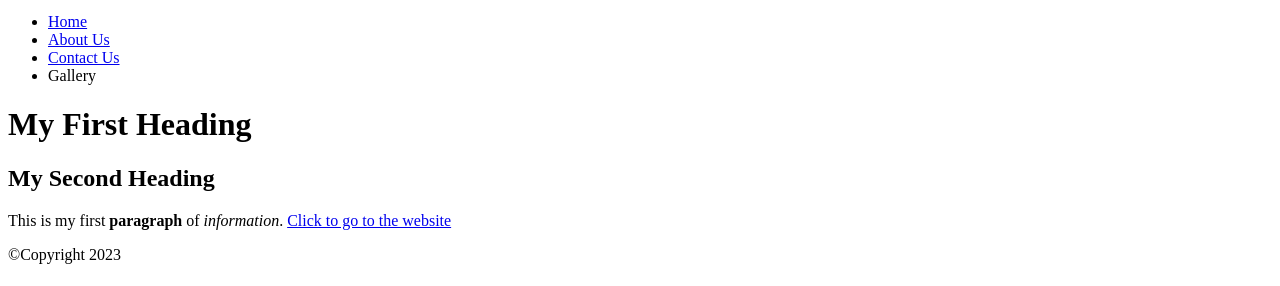
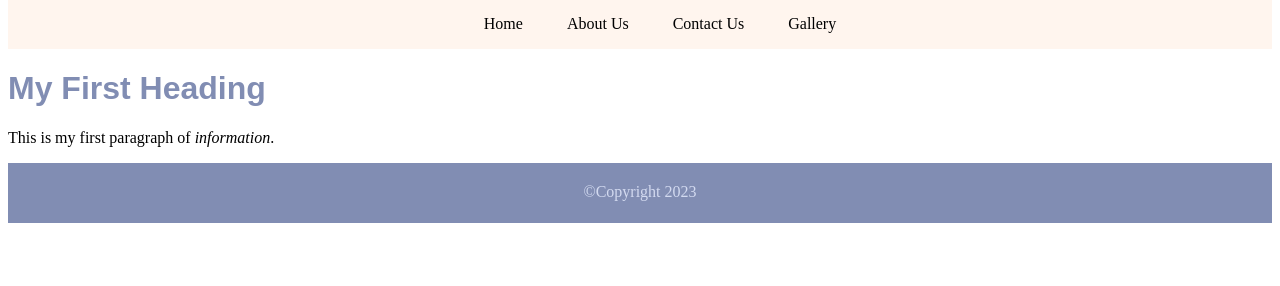
Before and after one commit to mia-westcliff/week2day1, a plain HTML site: page index.html in a window 1280 px wide. Shown: the part 511-797 px from the top of the page. Drawn offline with Linux system fonts and the light colour scheme.

Commit message:
finish index

```diff
--- a/index.html
+++ b/index.html
@@ -13,6 +13,43 @@
         padding-left: 100px;
         font-weight: bold;
         font-family: Arial, Helvetica, sans-serif;
+    }
+    li {
+        list-style-type: none;
+        display: inline;
+        padding: 0 20px;
+    }
+    li a {
+        text-decoration: none; /* Remove underline*/
+    }
+    li a:link {
+        color: #000; /* Before click */
+    }
+    li a:visited {
+        color: #818db3; /* After click */
+    }
+    li a:hover {
+        color: #333; /* Mouse over */
+    }
+    li a:active {
+        color: #753a30; /* Mouse down */
+    }
+    nav {
+        background-color: rgb(255, 245, 238); /* Uses Red Green Blue */
+        height: 50px;
+        text-align: center;
+        padding-top: 2px;
+    }
+    main h1 {
+        color: rgb(129, 141, 179);
+        font-family: arial;
+    }
+    footer {
+        height: 40px;
+        background-color: rgb(129, 141, 179);
+        text-align: center;
+        padding-top: 20px;
+        color: rgb(211, 218, 240);
     }
 </style>
     </head>
@@ -33,8 +70,7 @@
         <!-- Main Content -->
             <main>
                 <h1>My First Heading</h1>
-                <h2>My Second Heading</h2>
-                <p>This is my first <b>paragraph</b> of <em>information</em>. <a href="http://www.westcliff.edu">Click to go to the website</a></p>
+                <p>This is my first paragraph of <em>information</em>. </p>
             </main>
         <!-- Footer -->
             <footer>&copy;Copyright 2023</footer>
```
